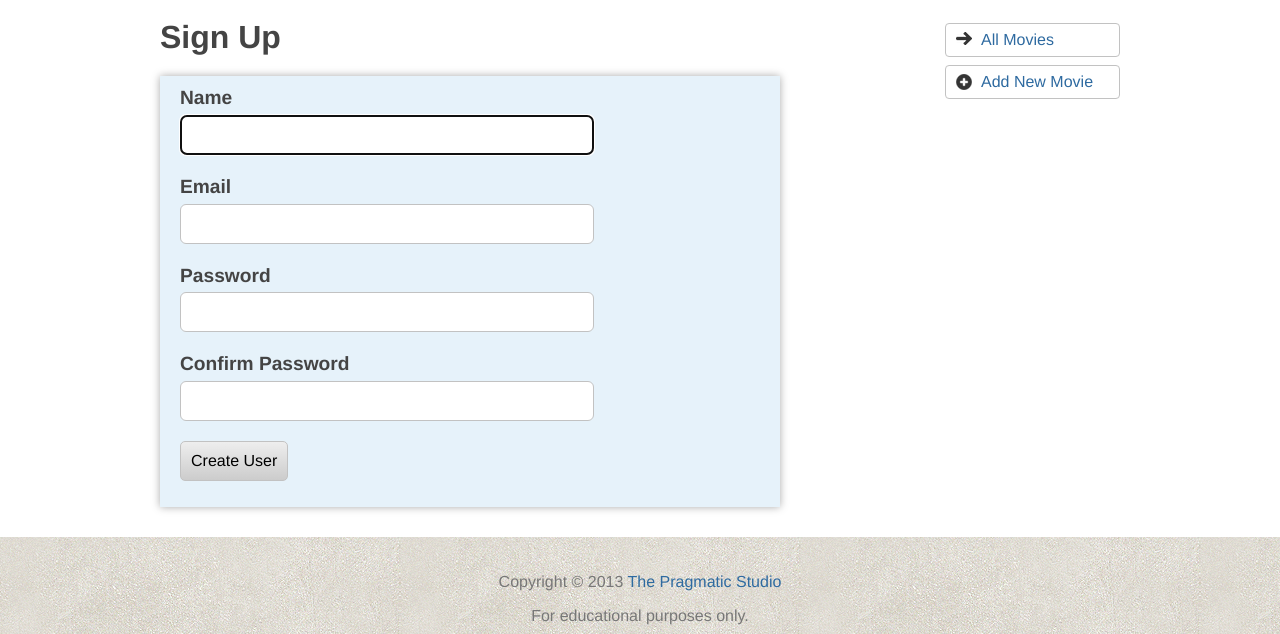
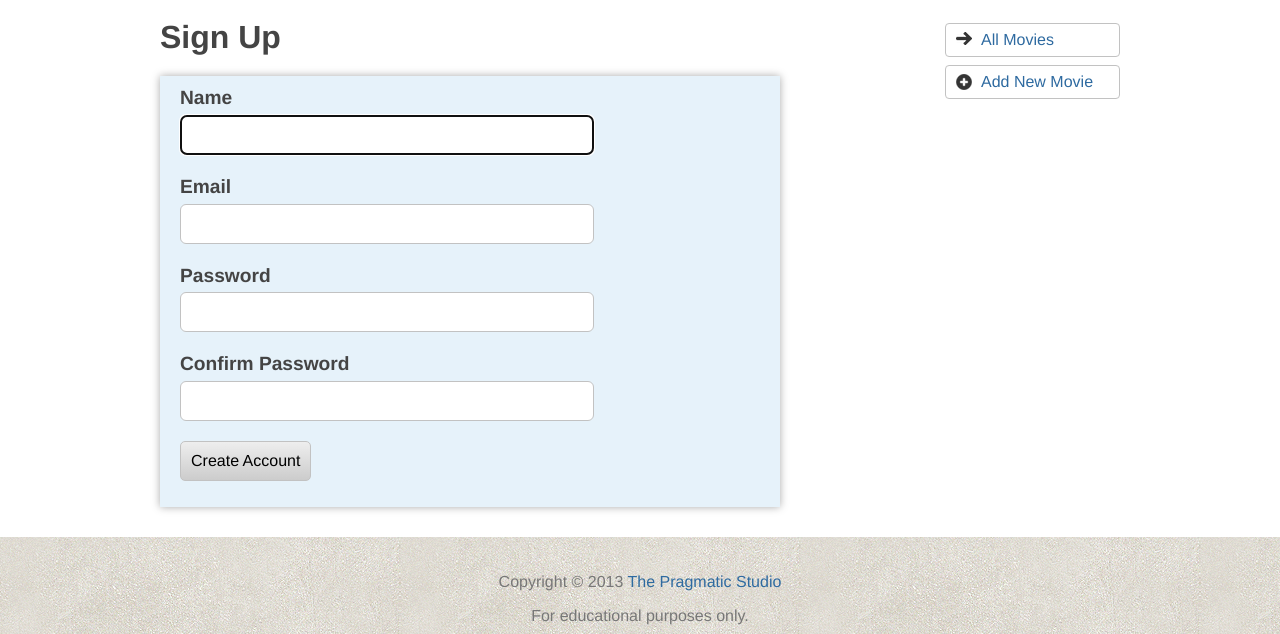
Before and after one commit to timproctor/mock_rails_app, a Rails app: page /users/new in a window 1280 px wide. Shown: the part 61-695 px from the top of the page. Run offline with Rails 7, Linux system fonts and the light colour scheme; style sheets or scripts are compiled from the project's sources; some libraries are stand-ins or nearby versions.

Commit message:
Create User specs passing.

```diff
--- a/flix/app/controllers/users_controller.rb
+++ b/flix/app/controllers/users_controller.rb
@@ -15,7 +15,7 @@ class UsersController < ApplicationController
   def create
     @user = User.new(user_params)
     if @user.save
-      redirect_to @user, notice: "Thanks, #{@user.name} for signing up."
+      redirect_to @user, notice: "Thanks, #{@user.name} for signing up!"
     else
       render :new
     end
--- a/flix/app/views/users/_form.html.erb
+++ b/flix/app/views/users/_form.html.erb
@@ -20,7 +20,7 @@
       </li>
     </ol>
     <p>
-      <%= f.submit %>
+      <%= f.submit "Create Account" %>
     </p>
   </fieldset>
 <% end %>
```
Also changed, not shown: flix/spec/features/create_user_spec.rb (+3 -3 lines), flix/db/development.sqlite3.
